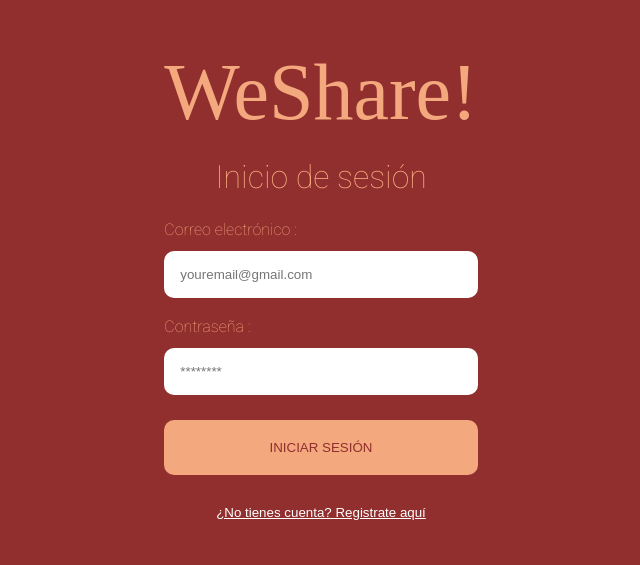
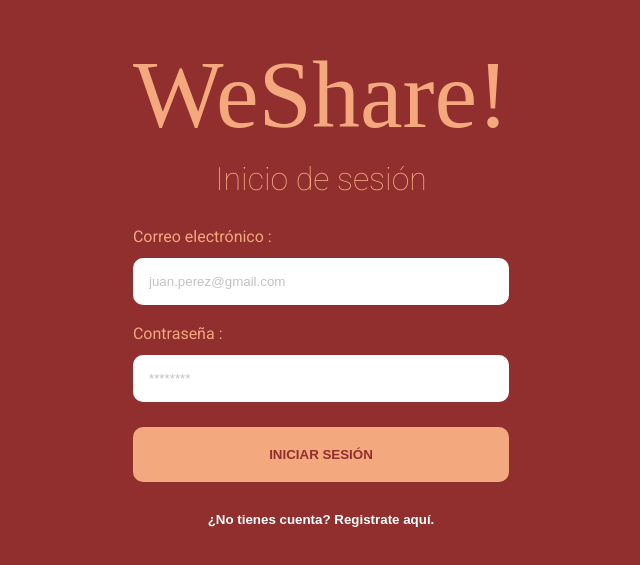
Before and after one commit to lidiamcuadrado/grupo3-links, a React (Vite) app in the folder frontend/: page / in a window 1280 px wide. Shown: the part 107-672 px from the top of the page, without its empty margins (319-959 px from the left). Built offline with nearby package versions, Linux system fonts and the light colour scheme; a web font is replaced by a local one.

Commit message:
modificacion de algunos estilos css y de etiquetas

```diff
--- a/frontend/package.json
+++ b/frontend/package.json
@@ -11,7 +11,8 @@
   },
   "dependencies": {
     "react": "^18.2.0",
-    "react-dom": "^18.2.0"
+    "react-dom": "^18.2.0",
+    "react-router-dom": "^6.16.0"
   },
   "devDependencies": {
     "@types/react": "^18.2.15",
--- a/frontend/src/App.css
+++ b/frontend/src/App.css
@@ -1,9 +1,10 @@
-@import url('https://fonts.googleapis.com/css2?family=Roboto:wght@100&family=Share+Tech&display=swap');
 @import url('https://fonts.googleapis.com/css2?family=Road+Rage&family=Roboto:wght@100&family=Share+Tech&display=swap');
+@import url('https://fonts.googleapis.com/css2?family=Roboto&display=swap');
 
 * {
   margin: 0;
-  padding: 0
+  padding: 0;
+  text-decoration: none;
 }
 
 .App {
@@ -18,19 +19,18 @@
 }
 
 h1 {
-  font-size: 500%;
+  font-size: 600%;
   font-weight: lighter;
   font-family: 'Road Rage', cursive;
   color: #F3A87E;
-  margin-bottom: 20px;
+  margin-bottom: 10px;
 }
 
 h2 {
   font-size: 200%;
   font-weight: lighter;
-  font-family: roboto;
   color: #F3A87E;
-  margin-bottom: 20px;
+  margin-bottom: 25px;
 }
 
 .auth-form-container,
@@ -58,6 +58,7 @@ h2 {
 label {
   text-align: left;
   padding: 0.25rem 0;
+  font-weight: 400;
 }
 
 input {
@@ -66,6 +67,10 @@ input {
   border: none;
   border-radius: 10px;
   margin-bottom: 15px;
+}
+
+input::placeholder {
+  color: rgb(194, 194, 194);
 }
 
 button {
@@ -77,6 +82,7 @@ button {
   border-radius: 10px;
   cursor: pointer;
   color: #912E2E;
+  font-weight: bold;
 }
 
 button.log {
@@ -84,12 +90,11 @@ button.log {
 }
 
 button.log:hover {
-  background-color: #f8c1a3e3;
+  background-color: #f6d4c2e3;
 
 }
 
 .link-btn {
   background: none;
   color: white;
-  text-decoration: underline;
 }
--- a/frontend/src/components/Login.jsx
+++ b/frontend/src/components/Login.jsx
@@ -15,12 +15,12 @@ export const Login = (props) => {
             <h2>Inicio de sesión</h2>
             <form className="login-form" onSubmit={handleSubmit}>
                 <label htmlFor="email">Correo electrónico :</label>
-                <input value={email} onChange={(e) => setEmail(e.target.value)} type="email" placeholder="youremail@gmail.com" id="email" name="email" />
+                <input value={email} onChange={(e) => setEmail(e.target.value)} type="email" placeholder="juan.perez@gmail.com" id="email" name="email" />
                 <label htmlFor="password">Contraseña :</label>
                 <input value={pass} onChange={(e) => setPass(e.target.value)} type="password" placeholder="********" id="password" name="password" />
                 <button className="log" type="submit">Iniciar Sesión</button>
             </form>
-            <button className="link-btn" onClick={() => props.onFormSwitch('Register')}>¿No tienes cuenta? Registrate aquí</button>
+            <button className="link-btn" onClick={() => props.onFormSwitch('Register')}>¿No tienes cuenta? Registrate aquí.</button>
         </div>
     )
 }
--- a/frontend/src/components/Register.jsx
+++ b/frontend/src/components/Register.jsx
@@ -13,17 +13,17 @@ export const Register = (props) => {
     return (
         <div className="auth-form-container">
             <h1>WeShare!</h1>
-            <h2>Register</h2>
-        <form className="register-form" onSubmit={handleSubmit}>
-            <label htmlFor="name">Username</label>
-            <input value={name} name="name" onChange={(e) => setName(e.target.value)} id="name" placeholder="User name" />
-            <label htmlFor="email">Email</label>
-            <input value={email} onChange={(e) => setEmail(e.target.value)}type="email" placeholder="youremail@gmail.com" id="email" name="email" />
-            <label htmlFor="password">Password</label>
-            <input value={pass} onChange={(e) => setPass(e.target.value)} type="password" placeholder="********" id="password" name="password" />
-            <button className="log" type="submit">Register</button>
-        </form>
-        <button className="link-btn" onClick={() => props.onFormSwitch('Login')}>Already have an account? Login here.</button>
-    </div>
+            <h2>Registro</h2>
+            <form className="register-form" onSubmit={handleSubmit}>
+                <label htmlFor="name">Nombre completo :</label>
+                <input value={name} name="name" onChange={(e) => setName(e.target.value)} id="name" placeholder="Juan Perez" />
+                <label htmlFor="email">Correo electrónico :</label>
+                <input value={email} onChange={(e) => setEmail(e.target.value)} type="email" placeholder="juan.perez@gmail.com" id="email" name="email" />
+                <label htmlFor="password">Contraseña :</label>
+                <input value={pass} onChange={(e) => setPass(e.target.value)} type="password" placeholder="********" id="password" name="password" />
+                <button className="log" type="submit">Registrarme</button>
+            </form>
+            <button className="link-btn" onClick={() => props.onFormSwitch('Login')}>¿Ya tienes una cuenta? Iniciá sesión aquí.</button>
+        </div>
     )
 }
```
Also changed, not shown: 1 other file (tests, documents, lock files or other folders).
